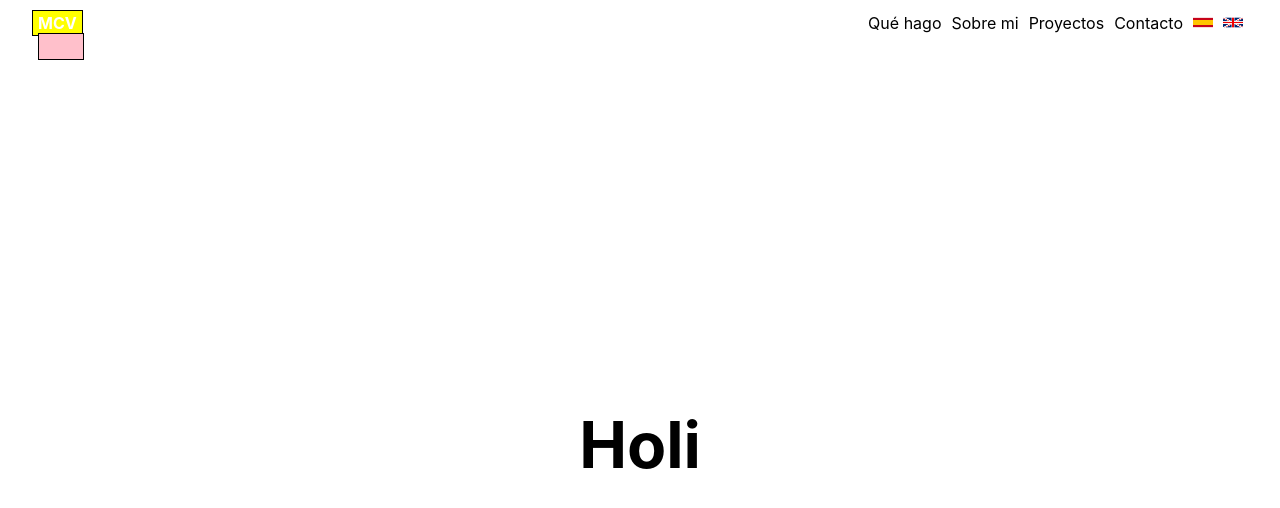
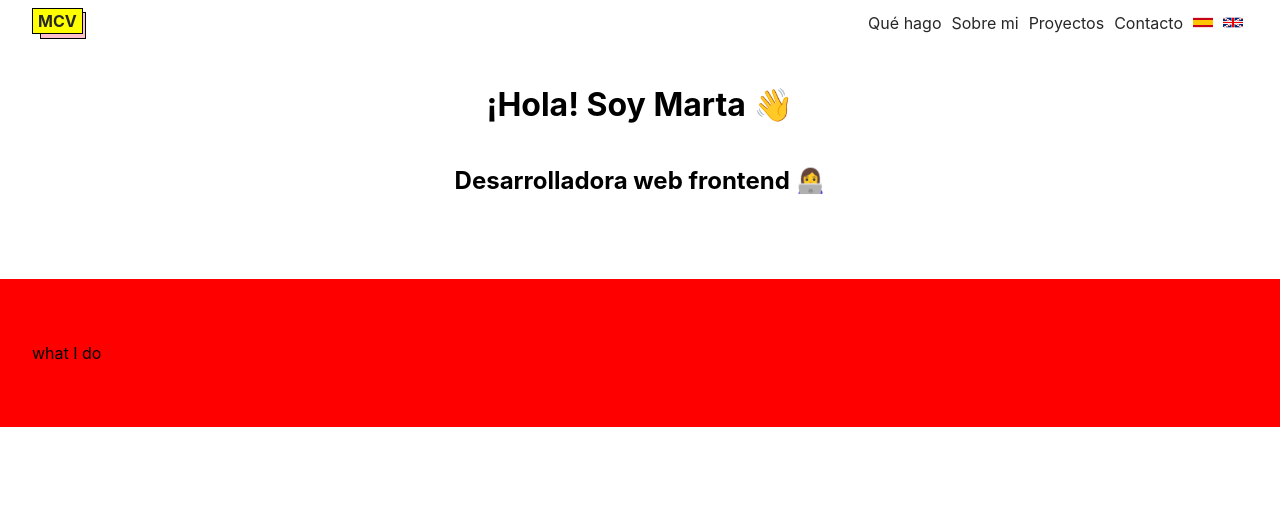
Before and after one commit to MartaCamacho/newportfolio, a Next.js app: page / in a window 1280 px wide. Shown: the top 508 px of the page. Built offline with nearby package versions, Linux system fonts and the light colour scheme.

Commit message:
nav in progress

```diff
--- a/pages/index.js
+++ b/pages/index.js
@@ -8,24 +8,37 @@ import {globalStyles, navbarStyles} from '../styles/general.jsx';
 export default function Home() {
   const [language, setLanguage] = useState('es');
 
-  const Navbar = <nav className="nav-container">
+  const Navbar = <nav className="nav-fixed">
+                  <div className="nav-container">
+                  <div className="favicon-back"></div>
                     <div className="favicon">
                       MCV
-                      <div className="favicon-back"></div>
                     </div>
                     <div className="nav-text-container">
                       <span className="nav-text">
-                        {language === 'es' ? <>
-                          <Link href="#"><a>Qué hago</a></Link>
-                          <Link href="#"><a>Sobre mi</a></Link>
-                          <Link href="#"><a>Proyectos</a></Link>
-                          <Link href="#"><a>Contacto</a></Link>
-                        </> : <>
-                          <Link href="#"><a>What I do</a></Link>
-                          <Link href="#"><a>About me</a></Link>
-                          <Link href="#"><a>Projects</a></Link>
-                          <Link href="#"><a>Contact</a></Link>
-                        </>}
+                      <Link href="#whatIDo">
+                            <a>
+                              {language === 'es' ? "Qué hago" : "What I do"}
+                            </a>
+                          </Link>
+                          <Link href="#">
+                            <a>
+                              {language === 'es' ? "Sobre mi" : "About me"}
+
+                              </a>
+                          </Link>
+                          <Link href="#">
+                            <a>
+                              {language === 'es' ? "Proyectos" : "Projects"}
+
+                            </a>
+                          </Link>
+                          <Link href="#">
+                            <a>
+                              {language === 'es' ? "Contacto" : "Contact"}
+
+                            </a>
+                          </Link>
                       </span>
                       <span className="lang-container">
                         <span className="lang-item" onClick={() => setLanguage('es')}>
@@ -46,9 +59,14 @@ export default function Home() {
                         </span>
                       </span>
                     </div>
+                  </div>
+
                   <style jsx>{navbarStyles}</style>
                   </nav>
 
+const whatIDo = <section className="gen-section" id="whatIDo">
+  what I do
+</section>
 
   return (
     <div>
@@ -60,9 +78,16 @@ export default function Home() {
       {Navbar}
 
       <main className={styles.main}>
-        <h1 className={styles.title}>
-          Holi
-        </h1>
+        <div className="gen-section title">
+          <h1>
+            {language === 'es' ? "¡Hola! Soy" : "Hi! I'm"} Marta 👋
+          </h1>
+          <h2>
+            {language === 'es' ? "Desarrolladora web frontend" : "Frontend web developer"} 👩‍💻
+          </h2>
+        </div>
+
+        {whatIDo}
       </main>
 
       <footer className={styles.footer}>
--- a/styles/Home.module.css
+++ b/styles/Home.module.css
@@ -1,125 +1,6 @@
 .main {
   min-height: 100vh;
-  padding: 4rem 2rem;
   flex: 1;
   display: flex;
   flex-direction: column;
-  justify-content: center;
-  align-items: center;
 }
-
-.footer {
-  display: flex;
-  flex: 1;
-  padding: 2rem 0;
-  border-top: 1px solid #eaeaea;
-  justify-content: center;
-  align-items: center;
-}
-
-.footer a {
-  display: flex;
-  justify-content: center;
-  align-items: center;
-  flex-grow: 1;
-}
-
-.title a {
-  color: #0070f3;
-  text-decoration: none;
-}
-
-.title a:hover,
-.title a:focus,
-.title a:active {
-  text-decoration: underline;
-}
-
-.title {
-  margin: 0;
-  line-height: 1.15;
-  font-size: 4rem;
-}
-
-.title,
-.description {
-  text-align: center;
-}
-
-.description {
-  margin: 4rem 0;
-  line-height: 1.5;
-  font-size: 1.5rem;
-}
-
-.code {
-  background: #fafafa;
-  border-radius: 5px;
-  padding: 0.75rem;
-  font-size: 1.1rem;
-  font-family: Menlo, Monaco, Lucida Console, Liberation Mono, DejaVu Sans Mono,
-    Bitstream Vera Sans Mono, Courier New, monospace;
-}
-
-.grid {
-  display: flex;
-  align-items: center;
-  justify-content: center;
-  flex-wrap: wrap;
-  max-width: 800px;
-}
-
-.card {
-  margin: 1rem;
-  padding: 1.5rem;
-  text-align: left;
-  color: inherit;
-  text-decoration: none;
-  border: 1px solid #eaeaea;
-  border-radius: 10px;
-  transition: color 0.15s ease, border-color 0.15s ease;
-  max-width: 300px;
-}
-
-.card:hover,
-.card:focus,
-.card:active {
-  color: #0070f3;
-  border-color: #0070f3;
-}
-
-.card h2 {
-  margin: 0 0 1rem 0;
-  font-size: 1.5rem;
-}
-
-.card p {
-  margin: 0;
-  font-size: 1.25rem;
-  line-height: 1.5;
-}
-
-.logo {
-  height: 1em;
-  margin-left: 0.5rem;
-}
-
-@media (max-width: 600px) {
-  .grid {
-    width: 100%;
-    flex-direction: column;
-  }
-}
-
-@media (prefers-color-scheme: dark) {
-  .card,
-  .footer {
-    border-color: #222;
-  }
-  .code {
-    background: #111;
-  }
-  .logo img {
-    filter: invert(1);
-  }
-}
--- a/styles/general.jsx
+++ b/styles/general.jsx
@@ -1,18 +1,52 @@
 import css from 'styled-jsx/css';
 
 export const globalStyles = css.global`
+    .gen-section {
+        width: 100%;
+        padding: 4rem 2rem;
 
+    }
+
+    .gen-section:nth-child(even) {
+        background-color: red;
+    }
+
+    .title.gen-section {
+        display: flex;
+        flex-direction: column;
+        justify-content: center;
+        align-items: center;
+        width: 100%;
+    }
 `;
 
 export const navbarStyles = css`
+.nav-container {
+    height: 45px;
+    background-color: #fff;
+    color: #272727;
+    display: flex;
+    justify-content: space-between;
+    align-items: center;
+    padding: 0 2rem;
+    position: relative;
+}
+
+.nav-fixed {
+    position: fixed;
+    top: 0;
+    right: 0;
+    left: 0;
+}
+
 .favicon {
     border: 1px solid black;
     padding: 2px 5px;
-    position: relative;
-    color: #fff;
+    color: #272727;
     font-weight: bold;
     background-color: yellow;
     z-index: 2;
+    margin-bottom: 0.2rem;
 }
 
 .favicon-back {
@@ -23,16 +57,8 @@ export const navbarStyles = css`
     height: 27px;
     background-color: pink;
     z-index: 1;
-}
-
-.nav-container {
-    height: 45px;
-    background-color: #fff;
-    color: #000;
-    display: flex;
-    justify-content: space-between;
-    align-items: center;
-    padding: 0 2rem;
+    left: 2.5rem;
+    bottom: 0.35rem;
 }
 
 .nav-text-container {
@@ -55,4 +81,4 @@ export const navbarStyles = css`
     display: flex;
     align-items: center;
 }
-`
+`;
```
